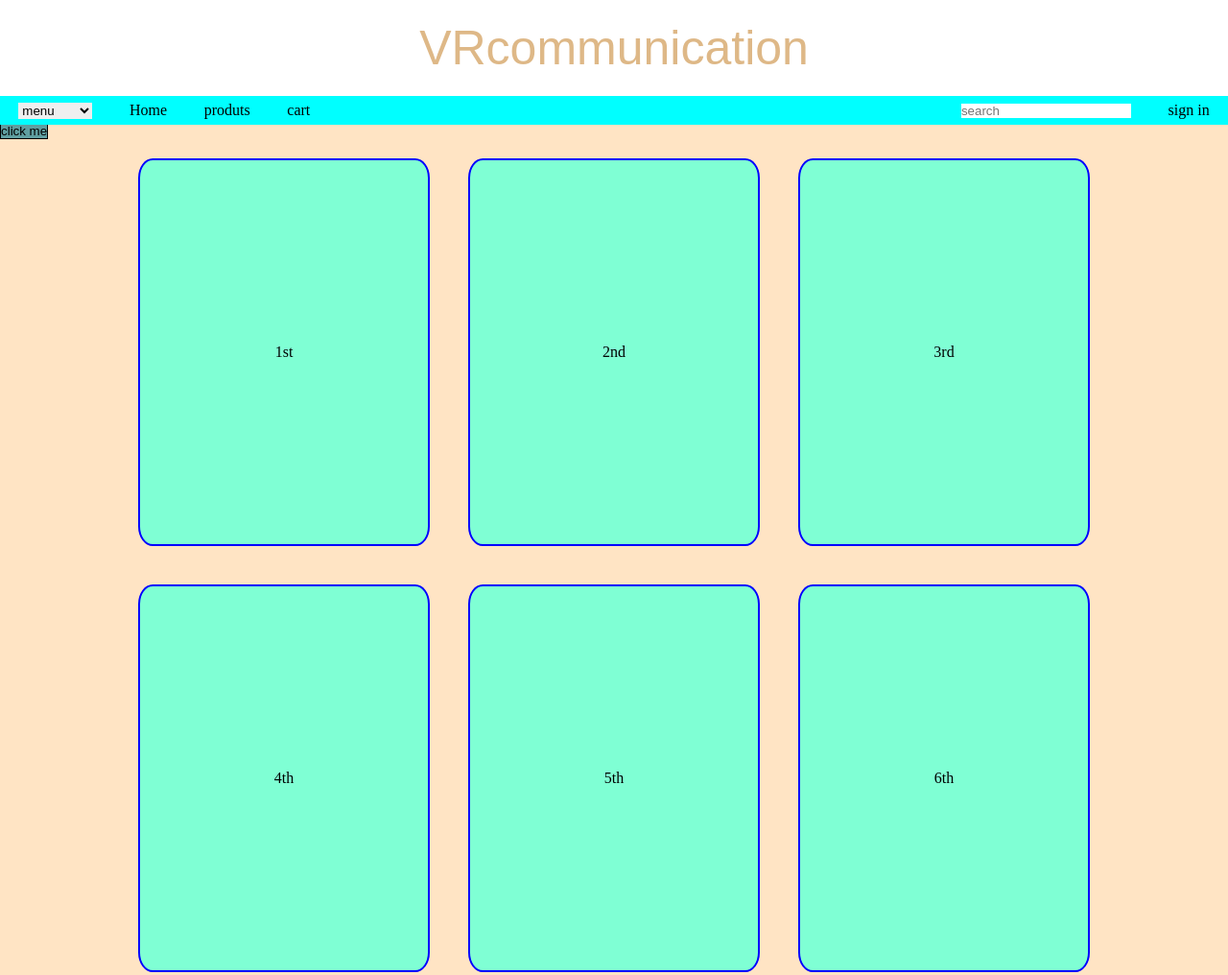
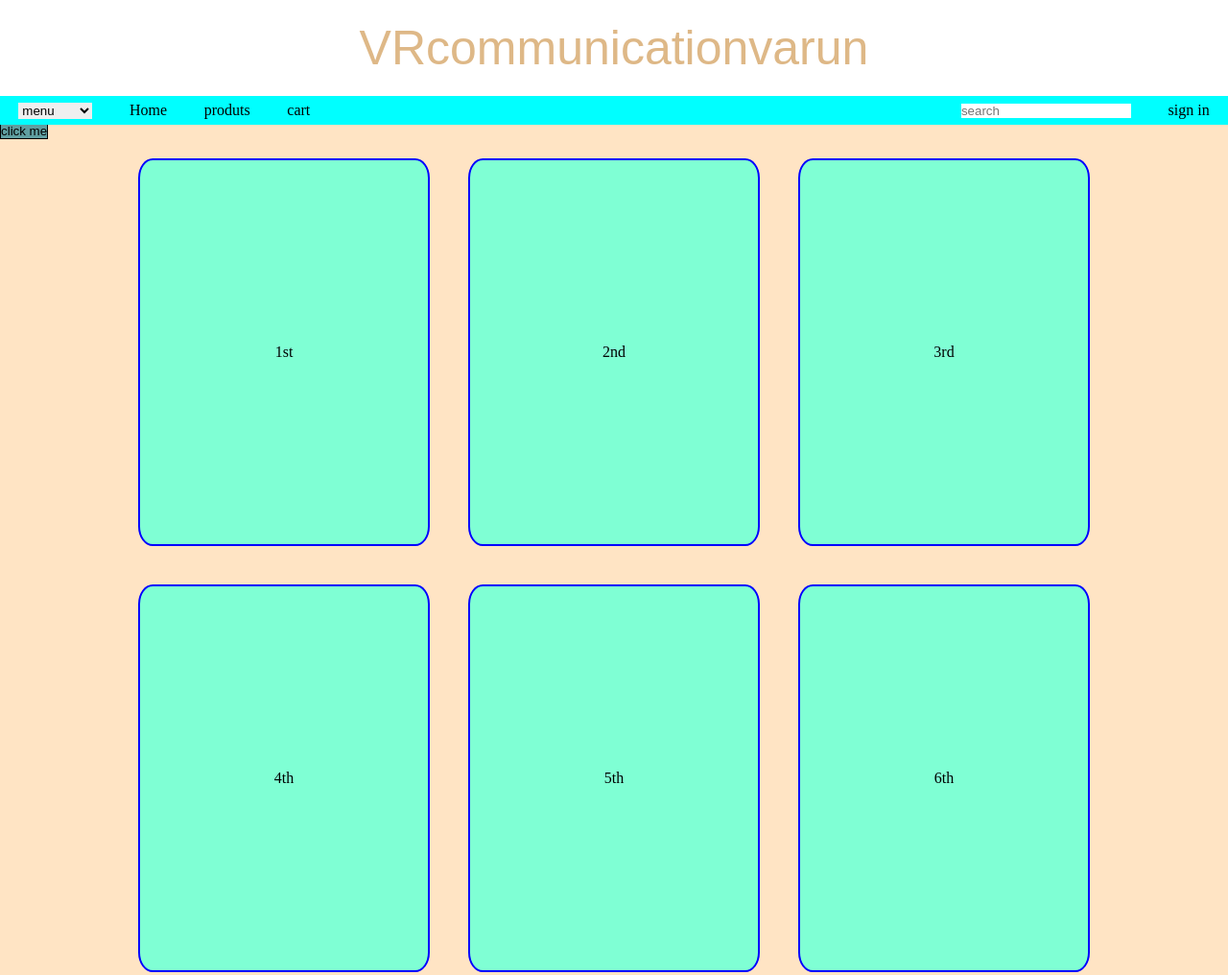
Before and after one commit to Varun-Narwariya/VRCommunication, a plain HTML site: page index.html in a window 1280 px wide. Shown: the whole page at 96% size. Drawn offline with Linux system fonts and the light colour scheme.

Commit message:
new redme

```diff
--- a/index.html
+++ b/index.html
@@ -8,7 +8,7 @@
 </head>
 <body>
     <div class="headerch">
-        VRcommunication
+        VRcommunication <div>varun</div>
     </div>
 
     <div class="header">
```
Also changed, not shown: 1 other file.
